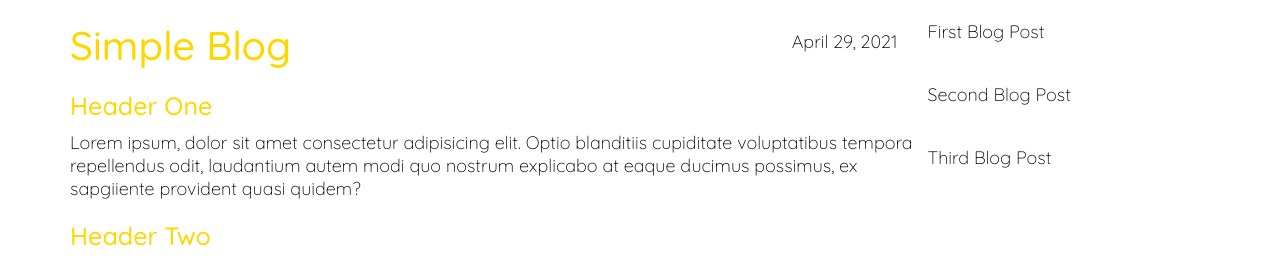
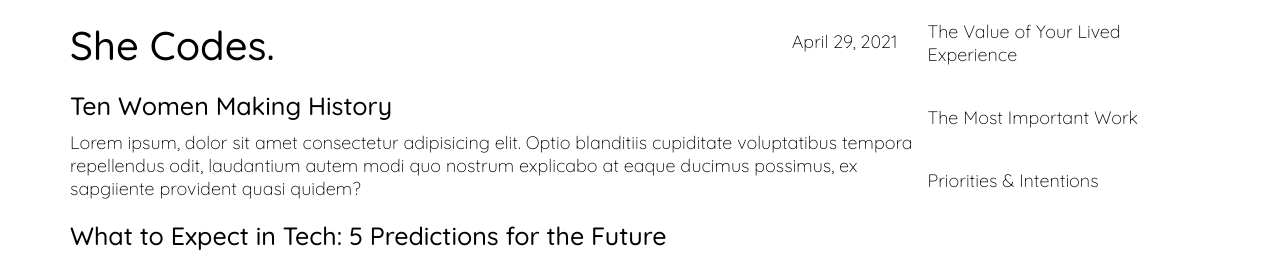
Before and after one commit to kpflug/simple-blog, a plain HTML site: page index.html in a window 1280 px wide. Shown: the top 258 px of the page. Drawn offline with Linux system fonts and the light colour scheme.

Commit message:
adjusting blog title and post headers

```diff
--- a/index.html
+++ b/index.html
@@ -11,12 +11,12 @@
     <div class="container">
         <div class="block-one">
             <div class="blog-post">
-                <h1>Simple Blog</h1>
+                <h1>She Codes.</h1>
                     <p class="date">April 29, 2021</p>
-                <h2>Header One</h2>
+                <h2>Ten Women Making History</h2>
                     <p class="main-text">Lorem ipsum, dolor sit amet consectetur adipisicing elit. Optio blanditiis cupiditate voluptatibus tempora repellendus odit, laudantium autem modi quo nostrum explicabo at eaque ducimus possimus, ex sapgiiente provident quasi quidem?</p>
 
-                <h2>Header Two</h2>
+                <h2>What to Expect in Tech: 5 Predictions for the Future</h2>
                     <p class="main-text">Lorem ipsum dolor sit amet consectetur adipisicing elit. A labore doloribus minima obcaecati incidunt, tempora nisi veritatis molestias, aliquam at illum perferendis consequuntur culpa? Deserunt non explicabo eveniet officia temporibus!</p>
 
                     <img id="htmlcssimage" src="images/html-css.jpg" alt="A bright red logo for HTML five and bright blue logo for CSS three are situated next to each other.">
@@ -27,13 +27,13 @@
 
             <div class="other-posts">
                     <div class="other">
-                        <p>First Blog Post</p>
+                        <p>The Value of Your Lived Experience</p>
                     </div>
                     <div class="other">
-                        <p>Second Blog Post</p>
+                        <p>The Most Important Work</p>
                     </div>
                     <div class="other">
-                        <p>Third Blog Post</p>
+                        <p>Priorities & Intentions</p>
                     </div>
             </div>
 
--- a/styles.css
+++ b/styles.css
@@ -17,7 +17,7 @@ body {
 }
 
 h1, h2 {
-    color: gold;
+    color: black;
 }
 
 h1 {
```
